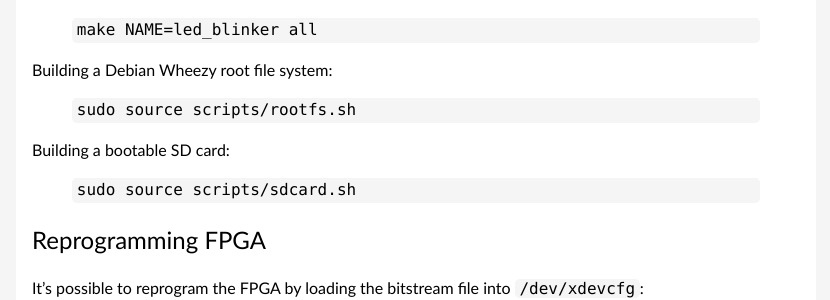
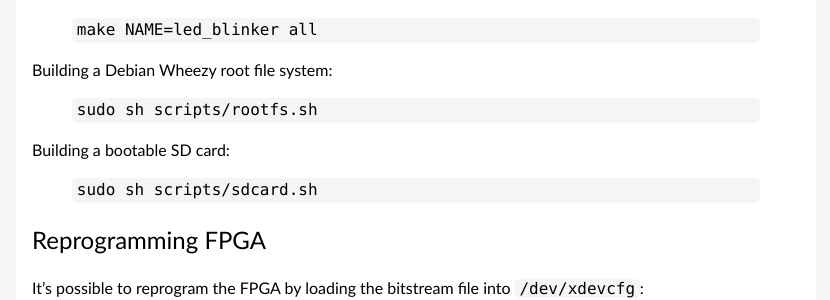
Before and after one commit to pavel-demin/red-pitaya-notes, a Jekyll site: the page built from led-blinker.md, in a window 1280 px wide. Shown: the part 1433-1733 px from the top of the page, without its empty margins (224-1054 px from the left). Built offline with Jekyll 4.4.1, drawn with Linux system fonts in a browser that asks for light colours.

Commit message:
replace 'sudo source' with 'sudo sh'

```diff
--- a/led-blinker.md
+++ b/led-blinker.md
@@ -77,12 +77,12 @@ make NAME=led_blinker all
 
 Building a Debian Wheezy root file system:
 {% highlight bash %}
-sudo source scripts/rootfs.sh
+sudo sh scripts/rootfs.sh
 {% endhighlight %}
 
 Building a bootable SD card:
 {% highlight bash %}
-sudo source scripts/sdcard.sh
+sudo sh scripts/sdcard.sh
 {% endhighlight %}
 
 Reprogramming FPGA
```
